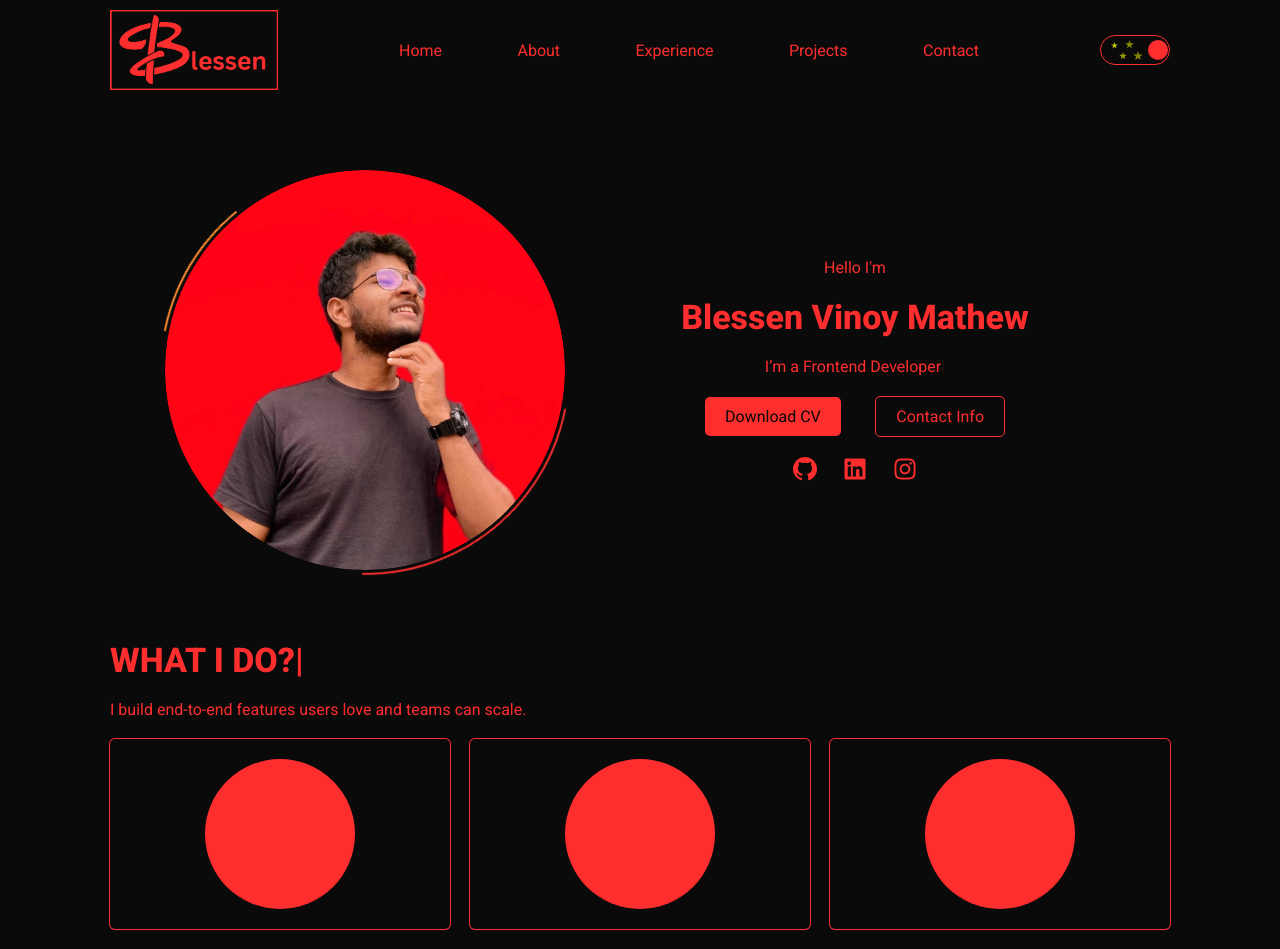
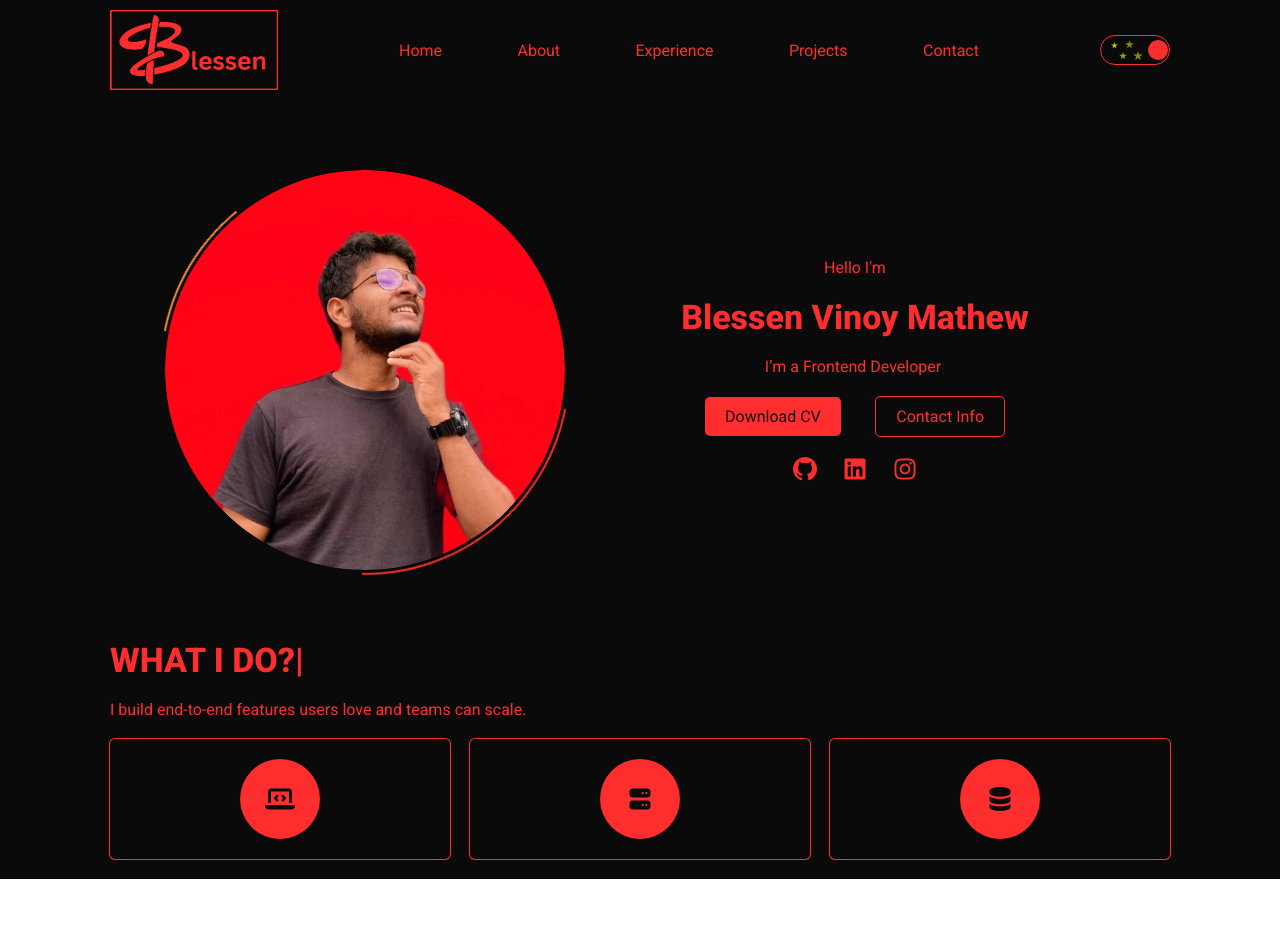
Before and after one commit to Blessen25/Portfolio_BVM, a React (Vite) app in the folder frontend/portfolio/: page / in a window 1280 px wide. After the commit the page ends 879 px from the top, so only its background shows below. Built offline with nearby package versions, Linux system fonts and the light colour scheme.

Commit message:
Commited Changes

```diff
--- a/frontend/portfolio/src/components/About_comp/about.tsx
+++ b/frontend/portfolio/src/components/About_comp/about.tsx
@@ -13,9 +13,9 @@ const AboutComp:React.FC<HeaderProps> = ({darkMode, setDarkMode}) => {
                 <h1 className={`h1text ${darkMode ? 'darkmodetext' : 'lightmodetext'}`}><AutoTypeAbout/></h1>
                 <p className={`ptext ${darkMode ? 'darkmodetext' : 'lightmodetext'}`}>I build end-to-end features users love and teams can scale.</p>
                 <div className="aboutcarddivparent">
-                    <AboutcardComponent darkMode={darkMode} setDarkMode={setDarkMode}/>
-                    <AboutcardComponent darkMode={darkMode} setDarkMode={setDarkMode}/>
-                    <AboutcardComponent darkMode={darkMode} setDarkMode={setDarkMode}/>
+                    <AboutcardComponent darkMode={darkMode} setDarkMode={setDarkMode} className="fa-solid fa-laptop-code"/>
+                    <AboutcardComponent darkMode={darkMode} setDarkMode={setDarkMode} className="fa-solid fa-server"/>
+                    <AboutcardComponent darkMode={darkMode} setDarkMode={setDarkMode} className="fa-solid fa-database"/>
 
                 </div>
             </div>
--- a/frontend/portfolio/src/components/extras.css
+++ b/frontend/portfolio/src/components/extras.css
@@ -16,16 +16,18 @@
     align-items: center;
     justify-content: center;
     transition: all .7s;
-
+    gap: 20px;
 }
 
 .cardiconround {
 
-    width: 150px;
-    height: 150px;
+    width: 80px;
+    height: 80px;
     border-radius: 50%;
-    background-color: red;
     transition: all .7s;
+    display: flex;
+    align-items: center;
+    justify-content: center;
 }
 
 .lightmoderound {
--- a/frontend/portfolio/src/components/extras.tsx
+++ b/frontend/portfolio/src/components/extras.tsx
@@ -148,7 +148,7 @@ export const AboutcardComponent: React.FC<aboutcardProps> = (Props) => {
     <>
       <div className={`aboutcarddiv ${Props.darkMode ? 'darkmodeaboutcard' : 'lightmodeaboutcard'}`}>
           <div className={`cardiconround ${Props.darkMode ? 'darkmoderound':'lightmoderound'} `}>
-
+              <i className={`${Props.className} iconfont`}></i>
           </div>
       </div>
     </>
--- a/frontend/portfolio/src/interface.tsx
+++ b/frontend/portfolio/src/interface.tsx
@@ -20,6 +20,7 @@ interface aboutcardProps {
 
     darkMode ?: boolean;
     setDarkMode ?: (darkMode: boolean) => void;
+    className ?: string;
 
 }
 
```
